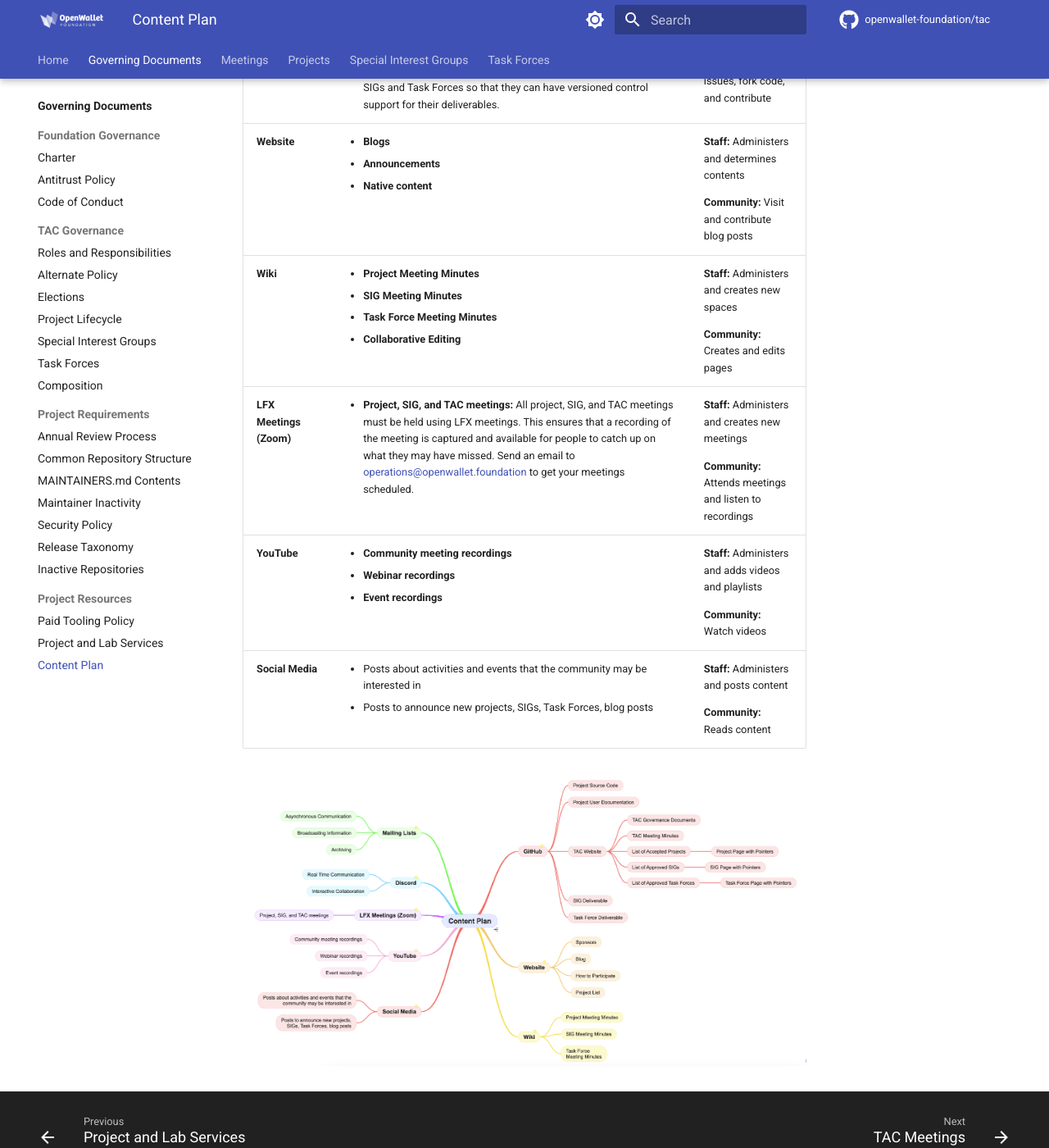
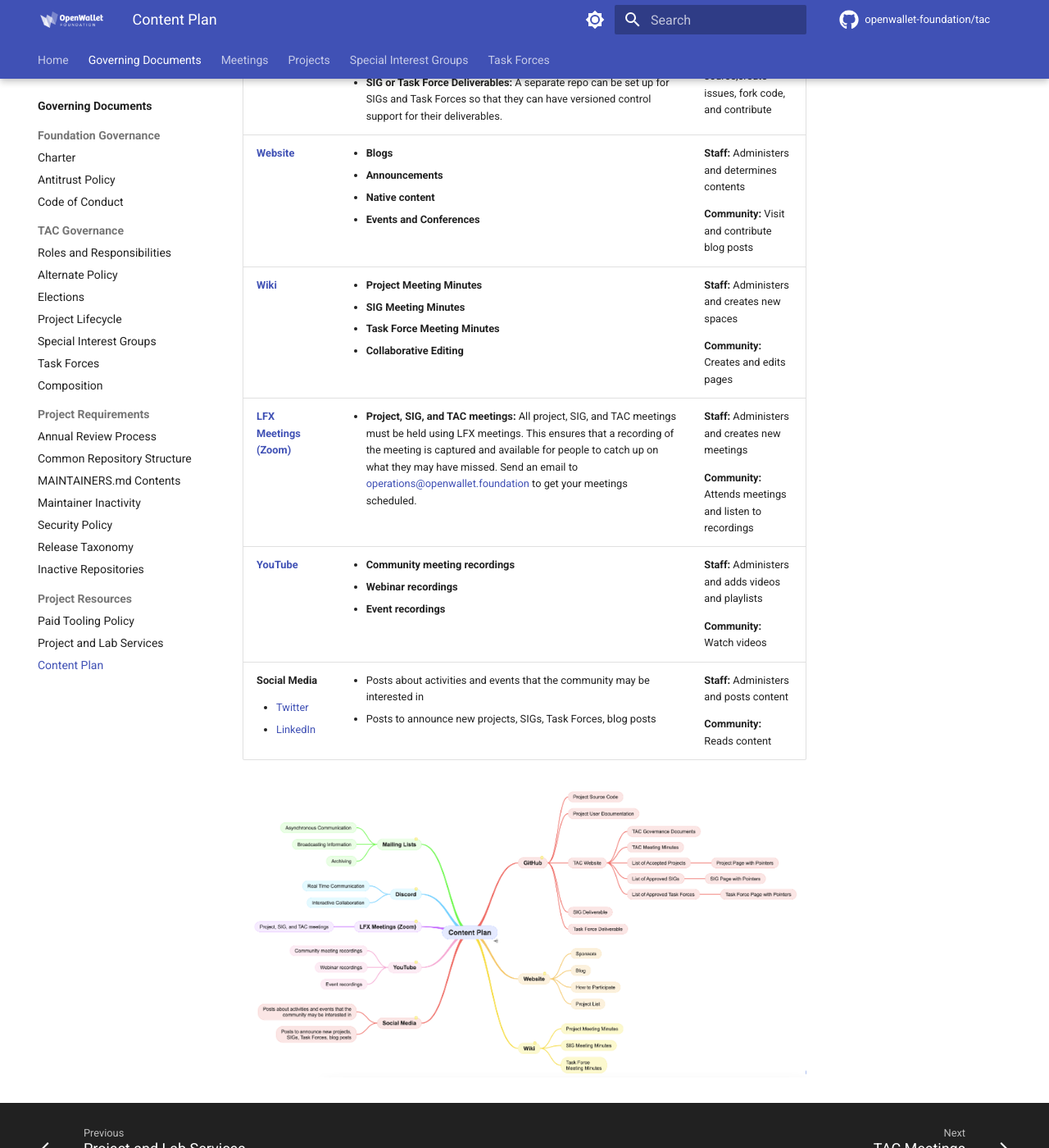
Before and after one commit to openwallet-foundation/tac, an MkDocs documentation site: the page built from docs/governance/content-plan.md, in a window 1280 px wide and 1400 px high, scrolled down 1019 px. Shown: the whole window at 82% size. Built offline with MkDocs 1.6.1 and Material for MkDocs 9.7.7, drawn with Linux system fonts in a browser that asks for light colours; comment, search, counter and statistics services are not loaded.

Commit message:
Add links based on TAC feedback
Signed-off-by: Tracy Kuhrt <tracy.a.kuhrt@accenture.com>

```diff
--- a/docs/governance/content-plan.md
+++ b/docs/governance/content-plan.md
@@ -11,42 +11,42 @@
     </tr>
   </thead>
   <tr>
-    <td><p><b>Discord</b></p></td>
+    <td><p><b><a href="https://discord.gg/openwalletfoundation">Discord</a></b></p></td>
     <td><ul><li><b>Real-Time Communication:</b> Chat services facilitate real-time, synchronous communication among users. Messages are sent and received instantly, enabling quick exchanges and conversations.</li><li><b>Interactive Collaboration:</b> Chat services are well-suited for interactive collaboration, allowing users to engage in live discussions, share files, collaborate on documents, and even conduct video calls in some cases.</li></ul></td>
     <td><p><b>Staff:</b> Administers, creates new channels, and moderates</p><p><b>Community:</b> Sends messages and monitors</p></td>
   </tr>
   <tr>
-    <td><p><b>Mailing Lists</b></p></td>
+    <td><p><b><a href="https://lists.openwallet.foundation">Mailing Lists</a></b></p></td>
     <td><ul><li><b>Asynchronous Communication:</b> Mailing lists are primarily used for asynchronous communication. Users send messages to a central email address, which are then distributed to all subscribers. Subscribers can read and respond to messages at their convenience.</li><li><b>Broadcasting Information:</b> Mailing lists are effective for broadcasting information to a group of subscribers. They are commonly used for announcements, discussions, and sharing updates within a community or organization.</li><li><b>Archiving:</b> Mailing lists typically archive messages, allowing subscribers to access past discussions and reference previous communications. This archival feature can be valuable for maintaining a record of conversations and facilitating knowledge sharing.</li></ul></td>
     <td><p><b>Staff:</b> Administers, creates new lists, and moderates</p><p><b>Community: </b>Sends messages and monitors</p></td>
   </tr>
   <tr>
-    <td><p><b>GitHub</b></p></td>
+    <td><p><b><a href="https://github.com/openwallet-foundation">GitHub</a></b></p></td>
     <td><ul><li><b>Project-Based Source Code and User Documentation:</b> Any source code for projects should utilize GitHub. GitHub pages should be used for hosting user documentation.</li><li><b>TAC Governance Documentation and Other Relevant Information:</b> Governance documentation for the TAC must be version controlled. As such, GitHub is the appropriate place to store this information in addition to other relevant TAC materials. Currently https://tac.openwallet.foundation is generated from markdown files in GitHub.</li><li><b>SIG or Task Force Deliverables:</b> A separate repo can be set up for SIGs and Task Forces so that they can have versioned control support for their deliverables.</li></ul></td>
     <td><p><b>Staff:</b> Administers, creates new repos and teams</p><p><b>Maintainers:</b> Reviews and handles issues and pull requests</p><p><b>Community:</b> Use source,create issues, fork code, and contribute</p></td>
   </tr>
   <tr>
-    <td><p><b>Website</b></p></td>
-    <td><ul><li><b>Blogs</b></li><li><b>Announcements</b></li><li><b>Native content</b></li></ul></td>
+    <td><p><b><a href="https://openwallet.foundation">Website</a></b></p></td>
+    <td><ul><li><b>Blogs</b></li><li><b>Announcements</b></li><li><b>Native content</b></li><li><b>Events and Conferences</b></li></ul></td>
     <td><p><b>Staff: </b>Administers and determines contents</p><p><b>Community: </b>Visit and contribute blog posts</p></td>
   </tr>
   <tr>
-    <td><p><b>Wiki</b></p></td>
+    <td><p><b><a href="https://wiki.openwallet.foundation">Wiki</a></b></p></td>
     <td><ul><li><b>Project Meeting Minutes</b></li><li><b>SIG Meeting Minutes</b></li><li><b>Task Force Meeting Minutes</b></li><li><b>Collaborative Editing</b></li></ul></td>
     <td><p><b>Staff: </b>Administers and creates new spaces</p><p><b>Community:</b> Creates and edits pages</p></td>
   </tr>
   <tr>
-    <td><p><b>LFX Meetings (Zoom)</b></p></td>
+    <td><p><b><a href="https://openprofile.dev/my-meetings">LFX Meetings (Zoom)</a></b></p></td>
     <td><ul><li><b>Project, SIG, and TAC meetings:</b> All project, SIG, and TAC meetings must be held using LFX meetings. This ensures that a recording of the meeting is captured and available for people to catch up on what they may have missed. Send an email to <a href="mailto:operations@openwallet.foundation">operations@openwallet.foundation</a> to get your meetings scheduled.</li></ul></td>
     <td><p><b>Staff: </b>Administers and creates new meetings</p><p><b>Community:</b> Attends meetings and listen to recordings</p></td>
   </tr>
   <tr>
-    <td><p><b>YouTube</b></p></td>
+    <td><p><b><a href="https://www.youtube.com/@openwallet_fdn">YouTube</a></b></p></td>
     <td><ul><li><b>Community meeting recordings</b></li><li><b>Webinar recordings</b></li><li><b>Event recordings</b></li></ul></td>
     <td><p><b>Staff: </b>Administers and adds videos and playlists</p><p><b>Community:</b> Watch videos</p></td>
   </tr>
   <tr>
-    <td><p><b>Social Media</b></p></td>
+    <td><p><b>Social Media</b></p><ul><li><a href="https://twitter.com/OpenWallet_Fdn">Twitter</a></li><li><a href="https://www.linkedin.com/showcase/open-wallet-foundation/">LinkedIn</a></li></ul></td>
     <td><ul><li>Posts about activities and events that the community may be interested in</li><li>Posts to announce new projects, SIGs, Task Forces, blog posts</li></ul></td>
     <td><p><b>Staff:</b> Administers and posts content</p><p><b>Community:</b> Reads content</p></td>
   </tr>
```
